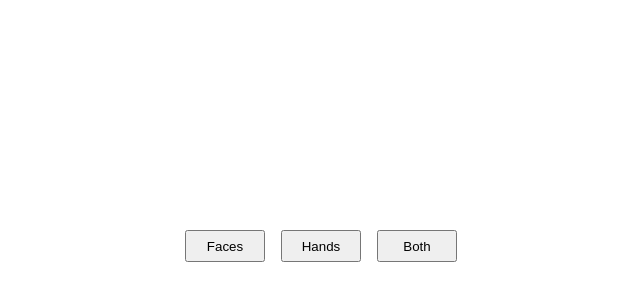
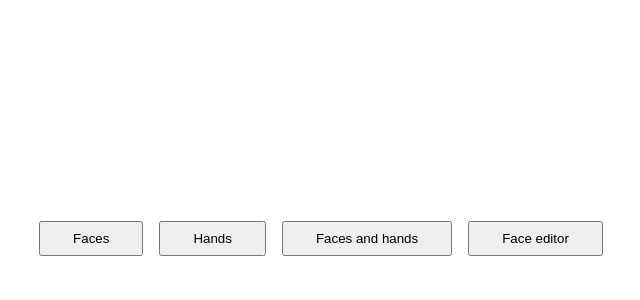
Before and after one commit to cincplug/lukonica, a React (Create React App) app: page / in a window 1280 px wide. Shown: the part 154-454 px from the top of the page, without its empty margins (311-951 px from the left). Built offline with nearby package versions, Linux system fonts and the light colour scheme.

Commit message:
Improve UX

```diff
--- a/src/App.js
+++ b/src/App.js
@@ -66,12 +66,10 @@ function App() {
     setIsLoaded(true);
   };
 
-  if (!isStarted) {
-    return <Splash {...{ setIsStarted, setSetup }} />;
-  }
-
   return (
     <div className="wrap">
+      {isStarted ? (
+        <>
           <Webcam
             width={inputResolution.width}
             height={inputResolution.height}
@@ -234,12 +232,18 @@ function App() {
             {...{
               setup,
               handleInputChange,
-          setSetup,
-          setIsEditing
+              setSetup
             }}
           />
-      {isLoaded ? null : <header>Loading...</header>}
-      {isEditing ? <FaceEditor {...{ inputResolution }} /> : null}
+        </>
+      ) : (
+        <>
+          <Splash {...{ setIsStarted, setSetup, setIsEditing }} />
+          {isEditing ? (
+            <FaceEditor {...{ inputResolution, setIsEditing }} />
+          ) : null}
+        </>
+      )}
     </div>
   );
 }
--- a/src/App.scss
+++ b/src/App.scss
@@ -6,8 +6,8 @@
 }
 
 button {
-  margin-right: 1rem;
-  height: 2rem;
+  margin: 0 1rem 1rem 0;
+  padding: 0.5rem 2rem;
 }
 
 .menu {
@@ -46,9 +46,6 @@ button {
   display: flex;
   justify-content: center;
   align-items: center;
-  button {
-    width: 5rem;
-  }
 }
 
 .face-editor {
--- a/src/FaceEditor.js
+++ b/src/FaceEditor.js
@@ -1,10 +1,10 @@
 import React, { useState } from "react";
 import defaultFacePoints from "./default-face-points.json";
-import { renderPath } from "./utils";
+import { renderPath, saveFile } from "./utils";
 import "./App.scss";
 
 function FaceEditor(props) {
-  const { inputResolution } = props;
+  const { inputResolution, setIsEditing } = props;
   const [areas, setAreas] = useState([]);
   const [activeArea, setActiveArea] = useState([]);
   const handleDotClick = (_event, pointIndex) => {
@@ -59,7 +59,10 @@ function FaceEditor(props) {
           />
         ))}
       </svg>
-      <button onClick={() => {}}>Both</button>
+      <nav id="mainNav" className={`menu menu--controls`}>
+        <button onClick={() => saveFile(areas)}>Save</button>
+        <button onClick={() => setIsEditing(false)}>Close</button>
+      </nav>
     </div>
   );
 }
--- a/src/Menu.js
+++ b/src/Menu.js
@@ -6,7 +6,6 @@ const Menu = (props) => {
   const {
     setup,
     handleInputChange,
-    setIsEditing,
   } = props;
 
   return (
@@ -38,14 +37,6 @@ const Menu = (props) => {
         >
           Reset
         </button>
-        <button
-          className="control__input control__button control__button--clear"
-          onClick={() => {
-            setIsEditing(true);
-          }}
-        >
-          Face editor
-        </button>
       </nav>
     </>
   );
--- a/src/Splash.js
+++ b/src/Splash.js
@@ -2,7 +2,7 @@ import React from "react";
 import "./App.scss";
 
 function Splash(props) {
-  const { setIsStarted, setSetup } = props;
+  const { setIsStarted, setSetup, setIsEditing } = props;
   return (
     <div className="splash">
       <button
@@ -33,7 +33,15 @@ function Splash(props) {
           });
         }}
       >
-        Both
+        Faces and hands
+      </button>
+      <button
+        className="control__input control__button control__button--clear"
+        onClick={() => {
+          setIsEditing(true);
+        }}
+      >
+        Face editor
       </button>
     </div>
   );
--- a/src/utils/index.js
+++ b/src/utils/index.js
@@ -51,7 +51,17 @@ export const processColor = (color, opacity) => {
 
 export const renderPath = (area, facePoints = defaultFacePoints) =>
   area.map((activeAreaPoint, activeAreaPointIndex) => {
-    const point =
-      facePoints[activeAreaPoint] || {x:0, y:0};
+    const point = facePoints[activeAreaPoint] || { x: 0, y: 0 };
     return `${activeAreaPointIndex === 0 ? "M" : "L"}${point.x}, ${point.y}`;
   });
+
+export const saveFile = (areas) => {
+  const data = JSON.stringify(areas);
+  const blob = new Blob([data], {type: "application/json"});
+  const url = URL.createObjectURL(blob);
+  const link = document.createElement('a');
+  link.download = 'areas.json';
+  link.href = url;
+  link.click();
+  URL.revokeObjectURL(url);
+};
```
Lines whose indentation alone changed are shown as unchanged.
